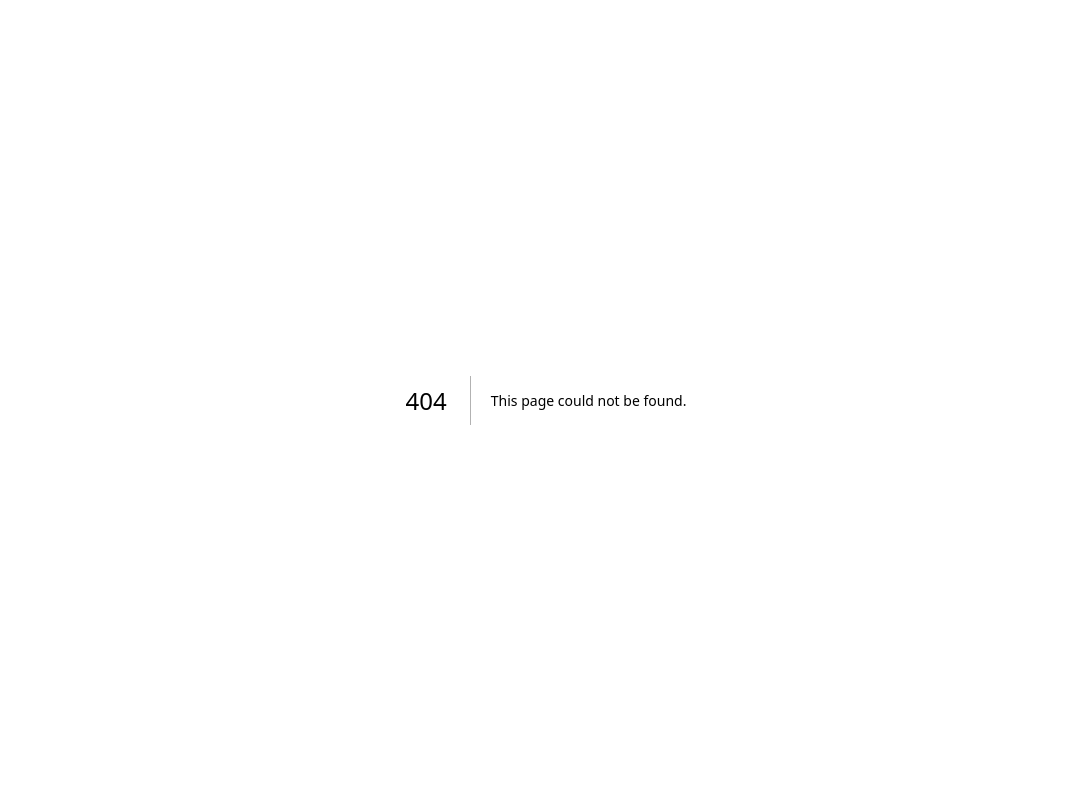
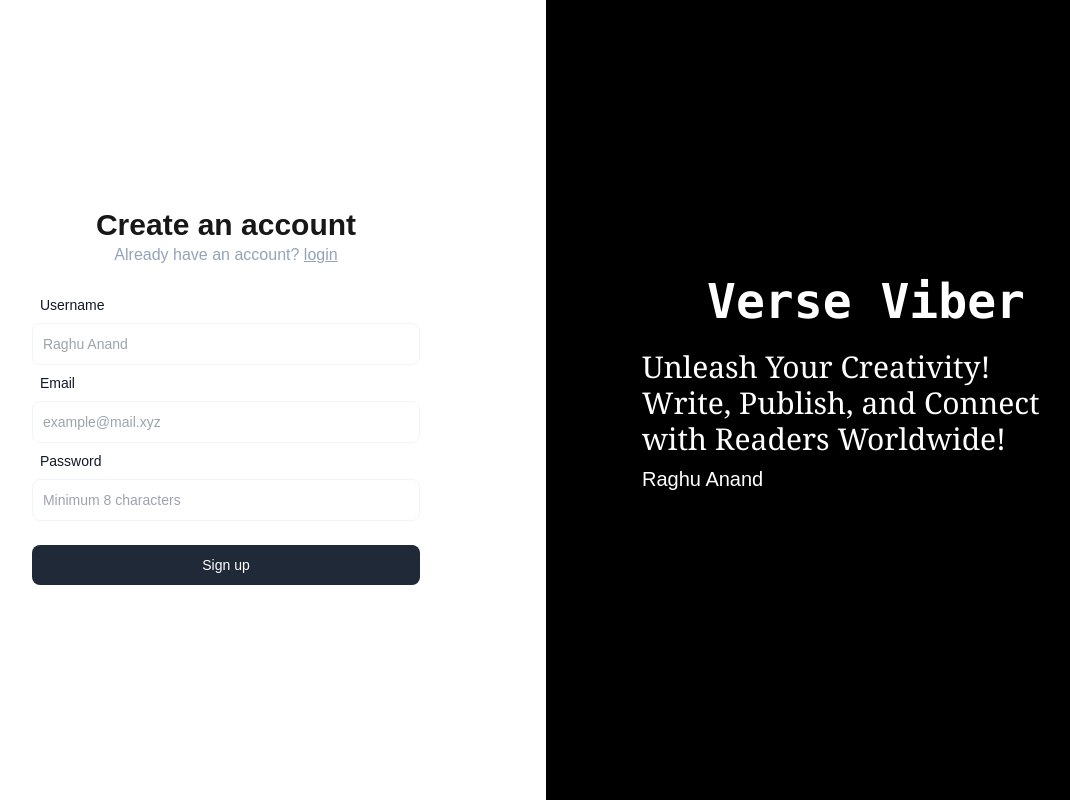
Before and after one commit to raghuaanand/Verse-Vibe, a Next.js app: page /signup in a window 1280 px wide. Before the commit this address had no page. Shown: the whole page, without its empty margins (94-1164 px from the left). Built offline with nearby package versions, Linux system fonts and the light colour scheme.

Commit message:
added signup route in frontend

```diff
--- /dev/null
+++ b/app/signup/page.tsx
@@ -0,0 +1,15 @@
+import { Auth } from "@/components/Auth";
+import { Quote } from "@/components/Quote";
+
+export default function Signup() {
+  return (
+    <div className="grid grid-cols-1 lg:grid-cols-2">
+      <div>
+        <Auth type="signup" />
+      </div>
+      <div className="hidden lg:block">
+        <Quote />
+      </div>
+    </div>
+  );
+};
```
